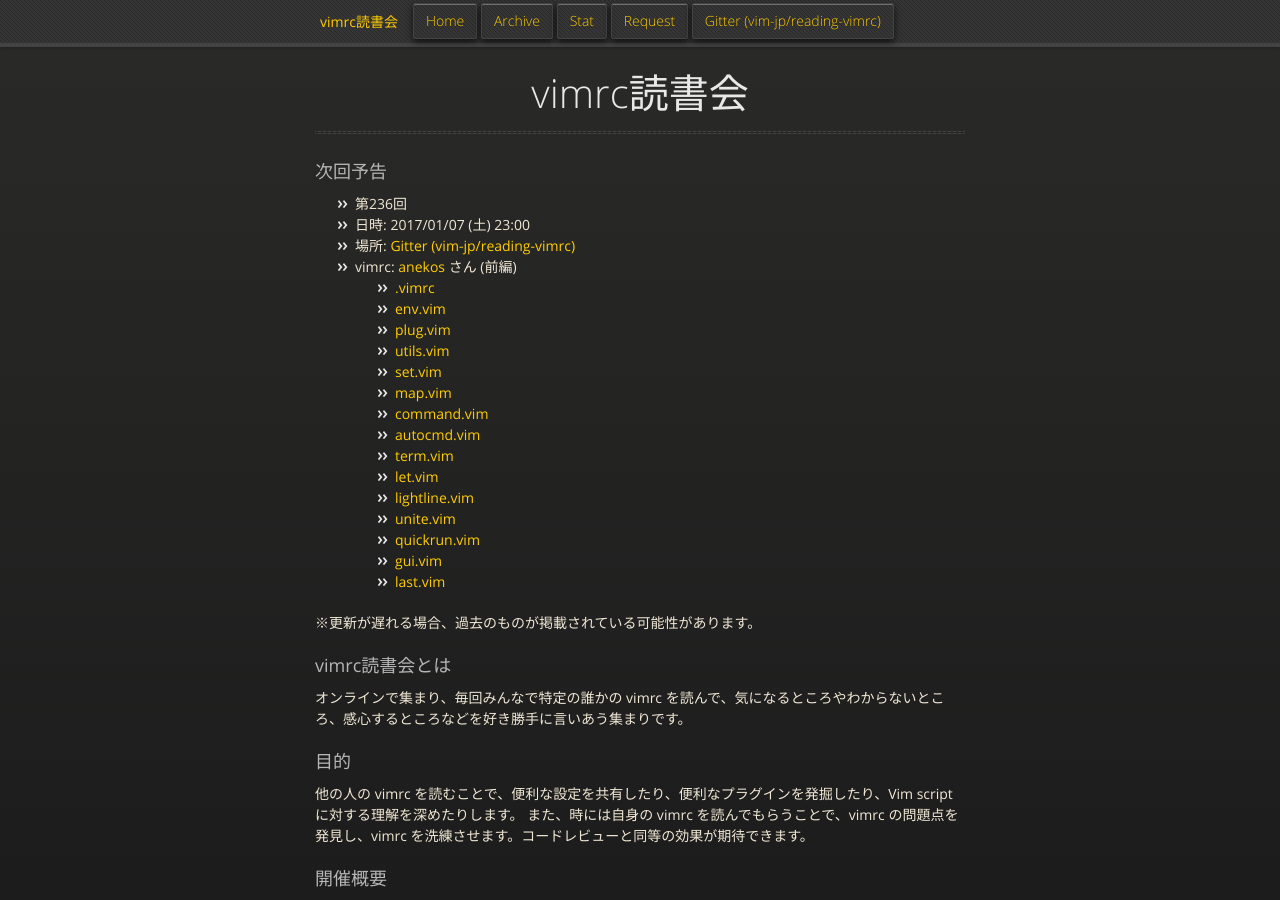
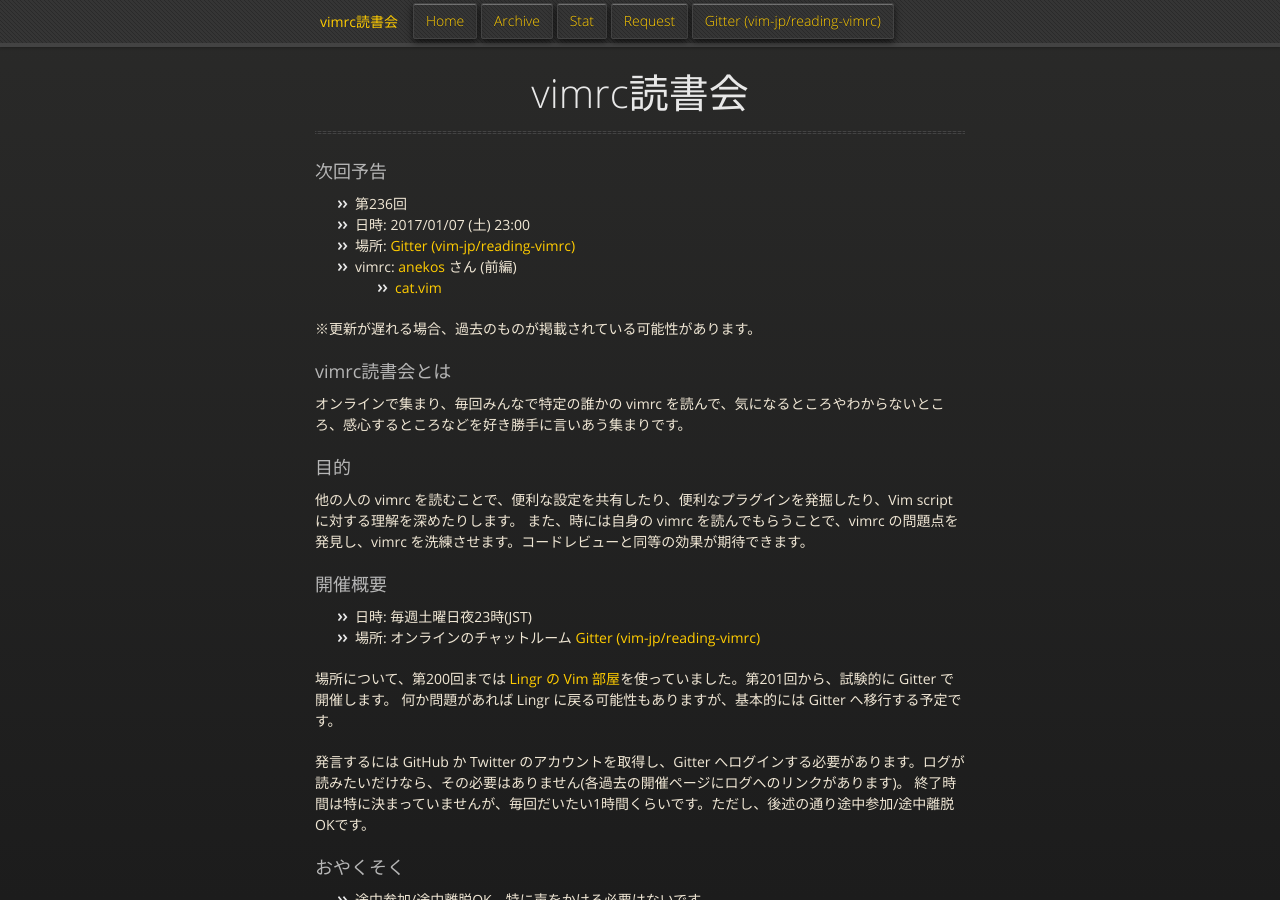
Before and after one commit to vim-jp/reading-vimrc, a Jekyll site: the page built from index.md, in a window 1280 px wide and 900 px high. Built offline with Jekyll 4.4.1, drawn with Linux system fonts in a browser that asks for light colours; nearby versions of some CDN libraries.

Commit message:
次回は結合されたファイルを使うようにした

```diff
--- a/_data/next.yml
+++ b/_data/next.yml
@@ -5,50 +5,8 @@
     name: anekos
     url: https://github.com/anekos
   vimrcs:
-  - url: https://github.com/anekos/my-config/blob/master/.vimrc
-    name: ".vimrc"
-    hash:
-  - url: https://github.com/anekos/my-config/blob/master/.vim/part/env.vim
-    name: "env.vim"
-    hash:
-  - url: https://github.com/anekos/my-config/blob/master/.vim/part/plug.vim
-    name: "plug.vim"
-    hash:
-  - url: https://github.com/anekos/my-config/blob/master/.vim/part/utils.vim
-    name: "utils.vim"
-    hash:
-  - url: https://github.com/anekos/my-config/blob/master/.vim/part/set.vim
-    name: "set.vim"
-    hash:
-  - url: https://github.com/anekos/my-config/blob/master/.vim/part/map.vim
-    name: "map.vim"
-    hash:
-  - url: https://github.com/anekos/my-config/blob/master/.vim/part/command.vim
-    name: "command.vim"
-    hash:
-  - url: https://github.com/anekos/my-config/blob/master/.vim/part/autocmd.vim
-    name: "autocmd.vim"
-    hash:
-  - url: https://github.com/anekos/my-config/blob/master/.vim/part/term.vim
-    name: "term.vim"
-    hash:
-  - url: https://github.com/anekos/my-config/blob/master/.vim/part/let.vim
-    name: "let.vim"
-    hash:
-  - url: https://github.com/anekos/my-config/blob/master/.vim/part/plugin/lightline.vim
-    name: "lightline.vim"
-    hash:
-  - url: https://github.com/anekos/my-config/blob/master/.vim/part/plugin/unite.vim
-    name: "unite.vim"
-    hash:
-  - url: https://github.com/anekos/my-config/blob/master/.vim/part/plugin/quickrun.vim
-    name: "quickrun.vim"
-    hash:
-  - url: https://github.com/anekos/my-config/blob/master/.vim/part/gui.vim
-    name: "gui.vim"
-    hash:
-  - url: https://github.com/anekos/my-config/blob/master/.vim/part/last.vim
-    name: "last.vim"
+  - url: https://github.com/anekos/my-config/blob/master/.vim/cat.vim
+    name: "cat.vim"
     hash:
   part: 前編
   other:
```
